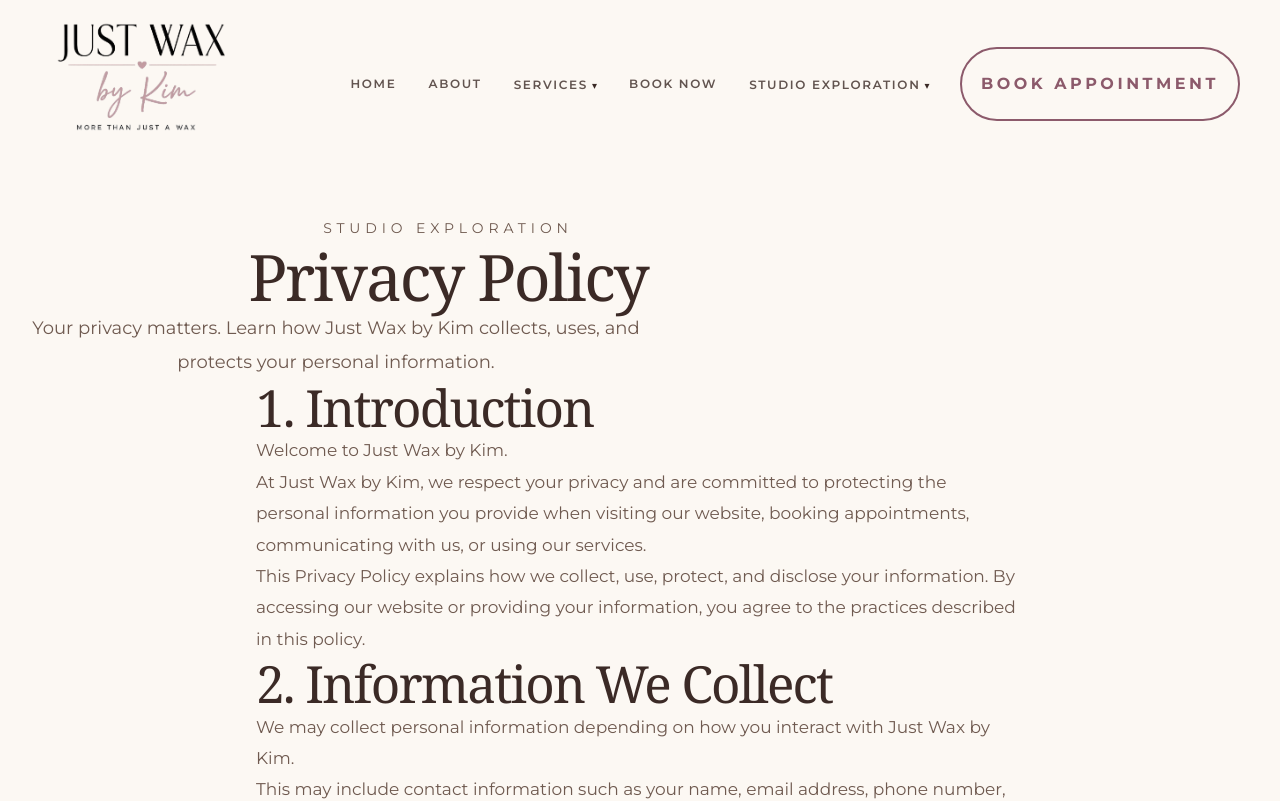
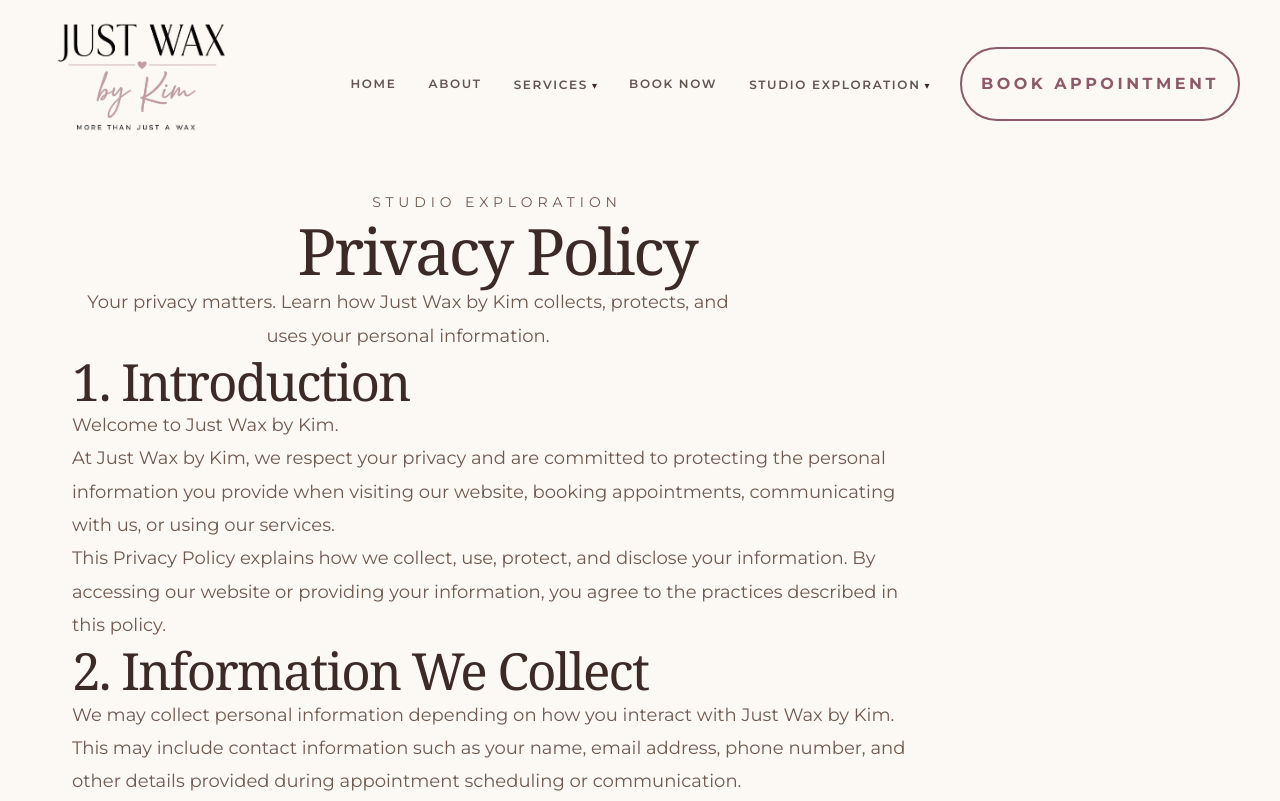
Before and after one commit to kevin-phan-25/just-wax-by-kim, a Next.js app: page /privacy-policy in a window 1280 px wide. Shown: the top 801 px of the page. Built offline with nearby package versions, Linux system fonts and the light colour scheme; a web font is replaced by a local one.

Commit message:
Update PrivacyPolicy.tsx

```diff
--- a/features/privacy-policy/PrivacyPolicy.tsx
+++ b/features/privacy-policy/PrivacyPolicy.tsx
@@ -6,31 +6,63 @@
  * Luxury Privacy Policy presentation page.
  *
  * Updates:
- * • Responsive editorial layout
- * • Mobile / tablet / desktop optimization
  * • Removed divider accents
- * • Centered content column
- * • Left aligned policy text
+ * • Added 3-column luxury layout
+ * • Centered content area
+ * • Improved paragraph spacing
+ * • Responsive phone / tablet / desktop layout
  */
 
 import { privacyPolicySections } from "./privacy-policy.constants";
 
 export default function PrivacyPolicy() {
   return (
-    <section className="w-full">
+    <section
+      className="
+        w-full
+        bg-[#FCF8F3]
+      "
+    >
 
       {/* Navbar clearance */}
-      <div className="h-[216px]" />
+      <div className="h-[190px]" />
+
+
+      <div
+        className="
+          grid
+
+          grid-cols-[0.75in_1fr_0.75in]
+
+          lg:grid-cols-[0.75in_minmax(0,850px)_0.75in]
+
+          px-4
+          md:px-6
+        "
+      >
+
+
+        {/* LEFT EMPTY CELL */}
+        <div />
+
+
+        {/* CENTER CONTENT CELL */}
+        <div
+          className="
+            w-full
+          "
+        >
 
 
           {/* HEADER */}
+
           <header
             className="
-          mx-auto
-          max-w-4xl
-          px-6
               text-center
-          mb-20
+
+              mb-16
+
+              md:mb-20
             "
           >
 
@@ -38,7 +70,10 @@ export default function PrivacyPolicy() {
               className="
                 uppercase
                 tracking-[0.35em]
-            text-sm
+
+                text-xs
+                md:text-sm
+
                 text-[#8C5A6B]
               "
             >
@@ -49,10 +84,13 @@ export default function PrivacyPolicy() {
             <h1
               className="
                 mt-6
+
                 font-serif
+
                 text-4xl
                 md:text-5xl
-            xl:text-6xl
+                lg:text-6xl
+
                 text-[#3B2A26]
               "
             >
@@ -63,62 +101,34 @@ export default function PrivacyPolicy() {
             <p
               className="
                 mt-8
+
+                max-w-2xl
+
                 mx-auto
-            max-w-2xl
+
                 text-base
                 md:text-lg
-            leading-relaxed
+
+                leading-loose
+
                 text-[#8C7468]
               "
             >
               Your privacy matters. Learn how Just Wax by Kim
-          collects, uses, and protects your personal
+              collects, protects, and uses your personal
               information.
             </p>
+
 
           </header>
 
 
 
+          {/* POLICY CONTENT */}
 
-      {/* RESPONSIVE EDITORIAL CONTENT */}
           <div
             className="
-          grid
-
-          grid-cols-1
-
-          md:grid-cols-5
-
-          px-6
-
-          pb-32
-        "
-      >
-
-
-        {/* LEFT SPACING */}
-        <div
-          className="
-            hidden
-            md:block
-          "
-        />
-
-
-
-        {/* CONTENT */}
-        <main
-          className="
-            md:col-span-3
-
-            mx-auto
-
-            w-full
-
-            max-w-3xl
-
-            xl:max-w-4xl
+              space-y-16
             "
           >
 
@@ -128,15 +138,12 @@ export default function PrivacyPolicy() {
                 <article
                   key={section.title}
                   className="
-                  mb-16
-                  text-left
+                    space-y-6
                   "
                 >
 
                   <h2
                     className="
-                    mb-6
-
                       font-serif
 
                       text-2xl
@@ -149,6 +156,11 @@ export default function PrivacyPolicy() {
                   </h2>
 
 
+                  <div
+                    className="
+                      space-y-6
+                    "
+                  >
 
                     {section.content.map(
                       (paragraph) => (
@@ -156,12 +168,10 @@ export default function PrivacyPolicy() {
                         <p
                           key={paragraph}
                           className="
-                        mb-6
+                            text-base
+                            md:text-lg
 
-                        text-base
-                        md:text-[17px]
-
-                        leading-[1.9]
+                            leading-[2]
 
                             text-[#6F5A50]
                           "
@@ -172,22 +182,23 @@ export default function PrivacyPolicy() {
                       )
                     )}
 
+                  </div>
+
+
                 </article>
 
               )
             )}
 
-        </main>
+          </div>
+
+
+        </div>
 
 
 
-        {/* RIGHT SPACING */}
-        <div
-          className="
-            hidden
-            md:block
-          "
-        />
+        {/* RIGHT EMPTY CELL */}
+        <div />
 
 
       </div>
```
Lines whose indentation alone changed are shown as unchanged.
